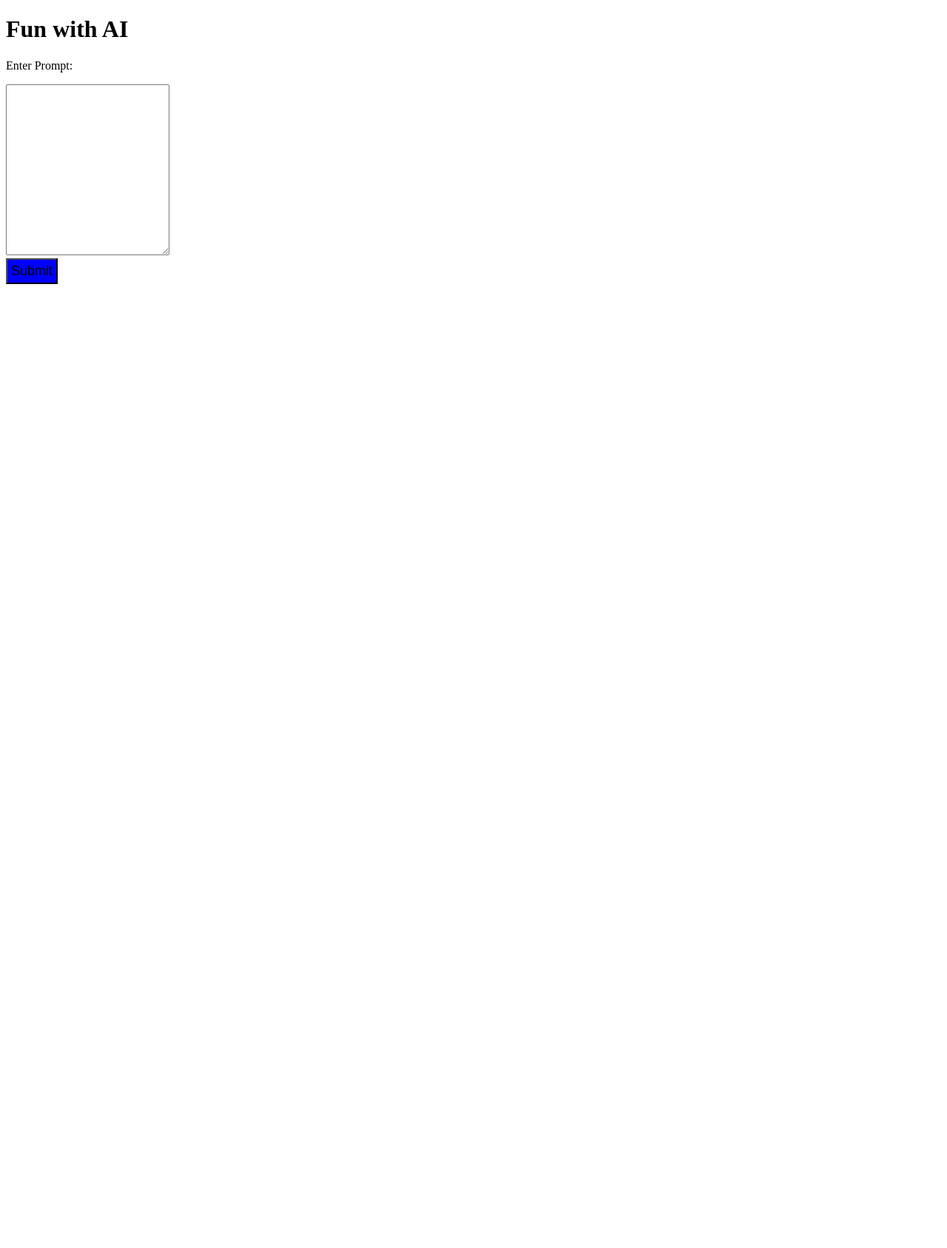
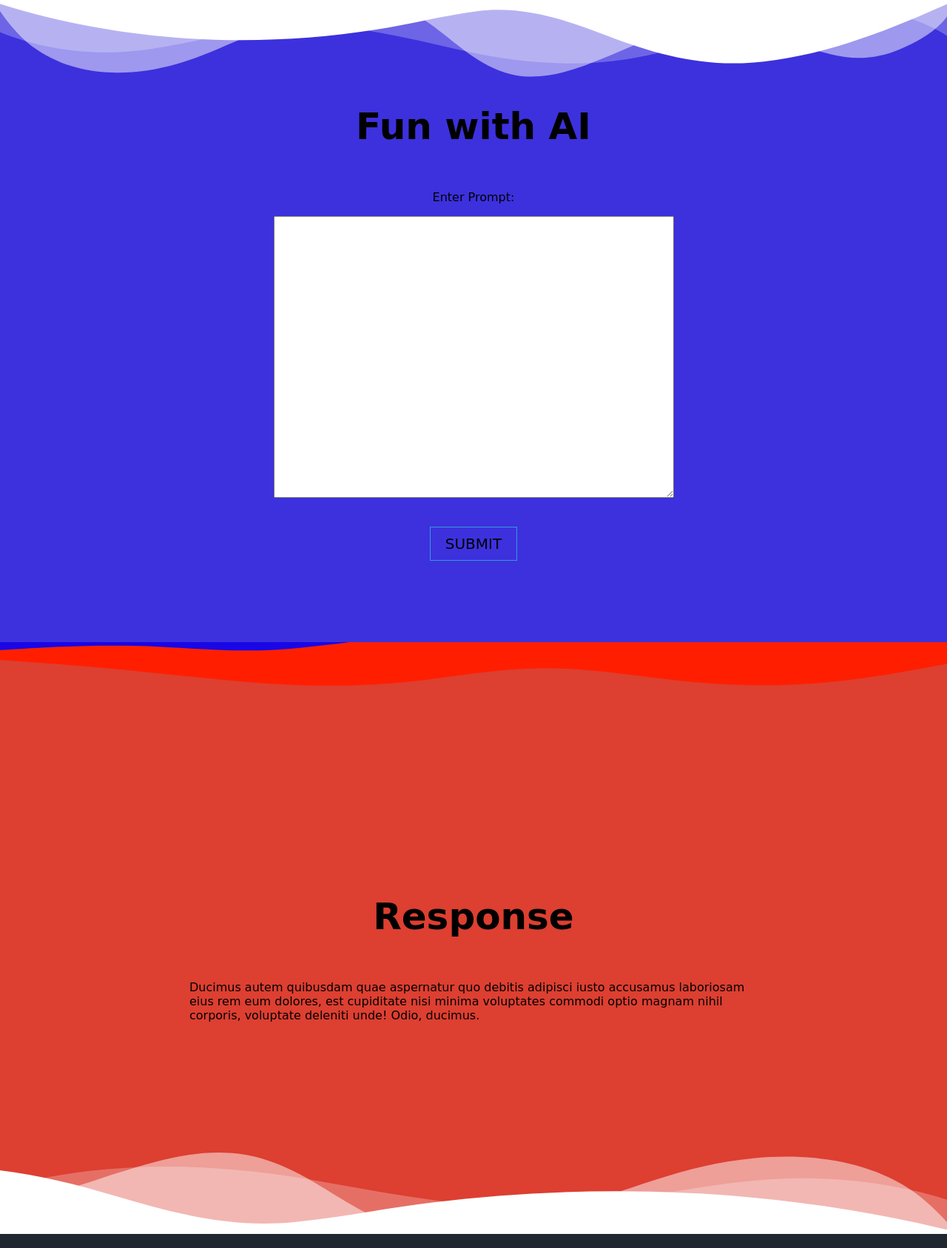
Before and after one commit to tylonwat/tylonwat.github.io, a plain HTML site: page index.html in a window 1280 px wide. Shown: the whole page at 74% size. Before the commit the page ends 800 px from the top, so only its background shows below. Drawn offline with Linux system fonts and the light colour scheme; a web font is replaced by a local one.

Commit message:
Website Update
New more appealing website layout and design with button.

```diff
--- a/index.html
+++ b/index.html
@@ -1,28 +1,68 @@
 <!DOCTYPE html>
-<html>
+<html lang="en" dir="ltr">
 <head>
+    <meta charset="UTF-8">
+    <meta http-equiv="X-UA-Compatible" content="IE=edge">
+    <meta name="viewport" content="width=device-width, initial-scale=1.0">
     <title>Fun with AI</title>
+
+
+    <link rel="stylesheet" href="style.css">
+    <link rel="preconnect" href="https://fonts.googleapis.com">
+    <link rel="preconnect" href="https://fonts.gstatic.com" crossorigin>
+    <link href="https://fonts.googleapis.com/css2?family=Koulen&display=swap" rel="stylesheet">
 <style>
-       input[type=text]{
-           width:100%;
-           padding: 10px;
-           font-size: 17px;
+    .spacer{
+    aspect-ratio: 960/150;
+    width: 100%;
+    background-repeat: no-repeat;
+    background-position: center;
+    background-size: cover;
 }
-       input[type=submit]{
-           background-color: blue;
-           font-size: 18px;
-           padding: 5px;
+.layer1{
+    background-image: url('./layer1.svg');
+
 }
 </style>
-
 </head>
 <body>
-    <form name="frmFunwithAI" action="processor.html" method="get">
+    <section class="blue">
         <h1>Fun with AI</h1>
         <p>Enter Prompt:</p>
-    <textarea name="message" rows="15" cols="25"></textarea>
+        <div class="custom-shape-divider-top-1652835172">
+            <svg data-name="Layer 1" xmlns="http://www.w3.org/2000/svg" viewBox="0 0 1200 120" preserveAspectRatio="none">
+                <path d="M0,0V46.29c47.79,22.2,103.59,32.17,158,28,70.36-5.37,136.33-33.31,206.8-37.5C438.64,32.43,512.34,53.67,583,72.05c69.27,18,138.3,24.88,209.4,13.08,36.15-6,69.85-17.84,104.45-29.34C989.49,25,1113-14.29,1200,52.47V0Z" opacity=".25" class="shape-fill"></path>
+                <path d="M0,0V15.81C13,36.92,27.64,56.86,47.69,72.05,99.41,111.27,165,111,224.58,91.58c31.15-10.15,60.09-26.07,89.67-39.8,40.92-19,84.73-46,130.83-49.67,36.26-2.85,70.9,9.42,98.6,31.56,31.77,25.39,62.32,62,103.63,73,40.44,10.79,81.35-6.69,119.13-24.28s75.16-39,116.92-43.05c59.73-5.85,113.28,22.88,168.9,38.84,30.2,8.66,59,6.17,87.09-7.5,22.43-10.89,48-26.93,60.65-49.24V0Z" opacity=".5" class="shape-fill"></path>
+                <path d="M0,0V5.63C149.93,59,314.09,71.32,475.83,42.57c43-7.64,84.23-20.12,127.61-26.46,59-8.63,112.48,12.24,165.56,35.4C827.93,77.22,886,95.24,951.2,90c86.53-7,172.46-45.71,248.8-84.81V0Z" class="shape-fill"></path>
+            </svg>
+        </div>
+        </div>
+
+        <textarea name="message" rows="25" cols="65"></textarea>
         <br>
-    <input type="submit" value="Submit">
-    </form>
+        <div class="container">
+
+            <button  class="btn">SUBMIT</button>
+           </div>
+
+    </section>
+    <div class="spacer layer1"></div>
+    <section class="red">
+        <h1>Response</h1>
+        <p>Ducimus autem quibusdam quae aspernatur quo debitis adipisci iusto accusamus laboriosam eius rem eum dolores, est cupiditate nisi minima voluptates commodi optio magnam nihil corporis, voluptate deleniti unde! Odio, ducimus.</p>
+        <div class="custom-shape-divider-bottom-1652835431">
+            <svg data-name="Layer 1" xmlns="http://www.w3.org/2000/svg" viewBox="0 0 1200 120" preserveAspectRatio="none">
+                <path d="M0,0V46.29c47.79,22.2,103.59,32.17,158,28,70.36-5.37,136.33-33.31,206.8-37.5C438.64,32.43,512.34,53.67,583,72.05c69.27,18,138.3,24.88,209.4,13.08,36.15-6,69.85-17.84,104.45-29.34C989.49,25,1113-14.29,1200,52.47V0Z" opacity=".25" class="shape-fill"></path>
+                <path d="M0,0V15.81C13,36.92,27.64,56.86,47.69,72.05,99.41,111.27,165,111,224.58,91.58c31.15-10.15,60.09-26.07,89.67-39.8,40.92-19,84.73-46,130.83-49.67,36.26-2.85,70.9,9.42,98.6,31.56,31.77,25.39,62.32,62,103.63,73,40.44,10.79,81.35-6.69,119.13-24.28s75.16-39,116.92-43.05c59.73-5.85,113.28,22.88,168.9,38.84,30.2,8.66,59,6.17,87.09-7.5,22.43-10.89,48-26.93,60.65-49.24V0Z" opacity=".5" class="shape-fill"></path>
+                <path d="M0,0V5.63C149.93,59,314.09,71.32,475.83,42.57c43-7.64,84.23-20.12,127.61-26.46,59-8.63,112.48,12.24,165.56,35.4C827.93,77.22,886,95.24,951.2,90c86.53-7,172.46-45.71,248.8-84.81V0Z" class="shape-fill"></path>
+            </svg>
+        </div>
+    </section>
+
+
+
+
 </body>
+<br>
+
 </html>
--- /dev/null
+++ b/style.css
@@ -0,0 +1,123 @@
+h1{
+     font-family: 'Koulen', cursive;
+     font-size: 50px;
+}
+body{
+    margin: 0;
+    font-family: 'Koulen', cursive;
+    color: black;
+    background: #202731;
+}
+section{
+    position: relative;
+    display: flex;
+    flex-direction: column;
+    align-items: center;
+    min-height: 400px;
+    padding: 100px 20vw;
+}
+.blue{
+    background: #3c31dd;
+}
+.red{
+    background: #dd3f31;
+}
+
+.container{
+    text-align:center;
+    margin-top: 10px;
+
+}
+.btn{
+    border: 1px solid #3498db;
+    background: none;
+    padding: 10px 20px;
+    font-size: 20px;
+    font-family: 'Koulen', cursive;
+    cursor: pointer;
+    margin: 10px;
+    transition: 0.8s;
+    position: relative;
+    overflow: hidden;
+}
+
+.btn:hover{
+    color: #fff;
+
+}
+.btn::before{
+    content: "";
+    position: absolute;
+    left: 0;
+    width: 100%;
+    height: 100%;
+    background: #39434a;
+    z-index: -1;
+    transition: 0.8s;
+}
+.btn::before{
+    top: 0;
+    border-radius: 0 0 50% 50%;
+}
+.btn:hover::before{
+    height: 180%;
+}
+.custom-shape-divider-top-1652835172 {
+    position: absolute;
+    top: 0;
+    left: 0;
+    width: 100%;
+    overflow: hidden;
+    line-height: 0;
+}
+
+.custom-shape-divider-top-1652835172 svg {
+    position: relative;
+    display: block;
+    width: calc(100% + 1.3px);
+    height: 113px;
+}
+
+.custom-shape-divider-top-1652835172 .shape-fill {
+    fill: #FFFFFF;
+}
+.custom-shape-divider-bottom-1652835431 {
+    position: absolute;
+    bottom: 0;
+    left: 0;
+    width: 100%;
+    overflow: hidden;
+    line-height: 0;
+    transform: rotate(180deg);
+}
+
+.custom-shape-divider-bottom-1652835431 svg {
+    position: relative;
+    display: block;
+    width: calc(137% + 1.3px);
+    height: 120px;
+}
+
+.custom-shape-divider-bottom-1652835431 .shape-fill {
+    fill: #FFFFFF;
+}
+.custom-shape-divider-top-1652835634 {
+    position: absolute;
+    top: 0;
+    left: 0;
+    width: 100%;
+    overflow: hidden;
+    line-height: 0;
+}
+
+.custom-shape-divider-top-1652835634 svg {
+    position: relative;
+    display: block;
+    width: calc(138% + 1.3px);
+    height: 69px;
+    transform: rotateY(180deg);
+}
+
+.custom-shape-divider-top-1652835634 .shape-fill {
+    fill: #FFFFFF;
+}
```
Also changed, not shown: layer1.svg (added). Lines whose indentation alone changed are shown as unchanged.
